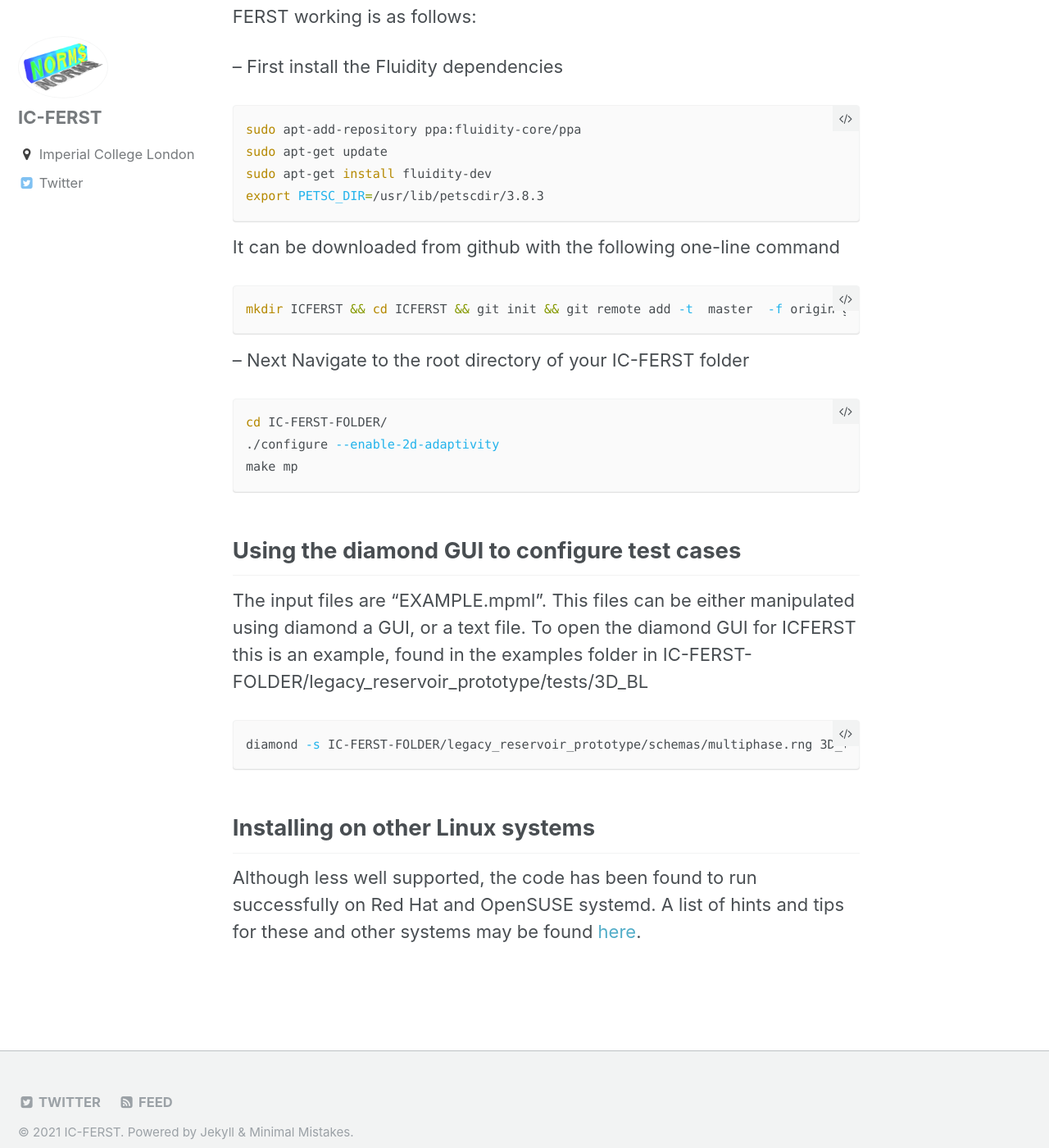
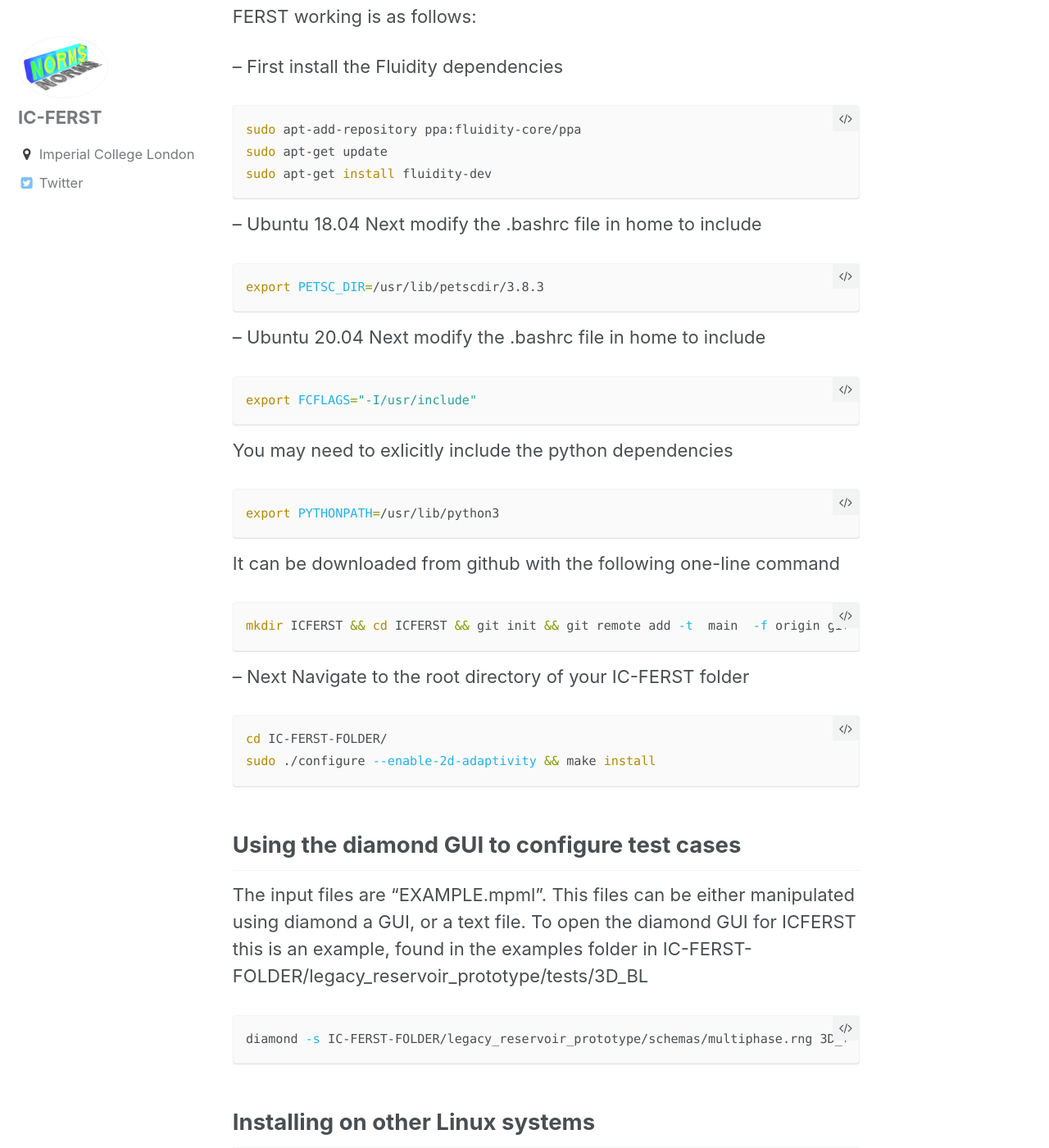
Before and after one commit to Multifluids/multifluids.github.com, a Jekyll site: the page built from _pages/license.md, in a window 1280 px wide and 1400 px high, scrolled down 1301 px. Shown: the whole window at 82% size. Built offline with Jekyll 4.4.1, drawn with Linux system fonts in a browser that asks for light colours; some of the changed text lies outside the part shown.

Commit message:
Modified website to explain how to install on Ubuntu 20.04 and add link to public repository

```diff
--- a/_pages/license.md
+++ b/_pages/license.md
@@ -45,19 +45,31 @@ The list of commands to get IC-FERST working is as follows:
 sudo apt-add-repository ppa:fluidity-core/ppa
 sudo apt-get update
 sudo apt-get install fluidity-dev
+{% endhighlight %}
+
+-- Ubuntu 18.04 Next modify the .bashrc file in home to include
+{% highlight bash %}
 export PETSC_DIR=/usr/lib/petscdir/3.8.3
+{% endhighlight %}
+
+-- Ubuntu 20.04 Next modify the .bashrc file in home to include
+{% highlight bash %}
+export FCFLAGS="-I/usr/include"
+{% endhighlight %}
+You may need to exlicitly include the python dependencies
+{% highlight bash %}
+export PYTHONPATH=/usr/lib/python3
 {% endhighlight %}
 
 It can be downloaded from github with the following one-line command
 {% highlight bash %}
-mkdir ICFERST && cd ICFERST && git init && git remote add -t  master  -f origin git@github.com:Multifluids/icferst.git && git checkout master
+mkdir ICFERST && cd ICFERST && git init && git remote add -t  main  -f origin git@github.com:Multifluids/icferst.git && git checkout main
 {% endhighlight %}
 
 -- Next Navigate to the root directory of your IC-FERST folder
 {% highlight bash %}
 cd IC-FERST-FOLDER/
-./configure --enable-2d-adaptivity
-make mp
+sudo ./configure --enable-2d-adaptivity && make install
 {% endhighlight %}
 
 <h2> Using the diamond GUI to configure test cases </h2>
```
Also changed, not shown: other parts of _pages/license.md (+1 -1 lines), _pages/home.md (+3 -3 lines), _pages/how-to-install.md (+1 -1 lines).
